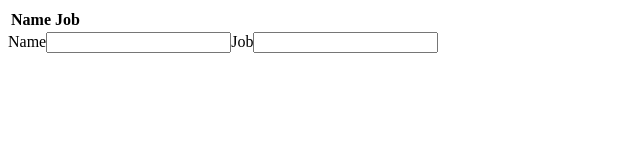
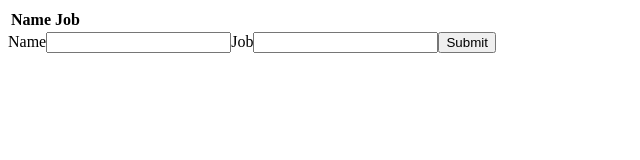
Before and after one commit to cedmonston22/csc-3100-app, a React (Vite) app in the folder packages/react-frontend/: page / in a window 1280 px wide. Shown: the top 160 px of the page, without its empty margins (0-640 px from the left). Built offline with nearby package versions, Linux system fonts and the light colour scheme.

Commit message:
IE1: Commit Step 10

```diff
--- a/packages/react-frontend/src/Form.jsx
+++ b/packages/react-frontend/src/Form.jsx
@@ -1,6 +1,6 @@
 import React, { useState } from "react";
 
-function Form() {
+function Form(props) {
   const [person, setPerson] = useState({
     name: "",
     job: "",
@@ -10,6 +10,12 @@
   const { name, value } = event.target;
   if (name === "job") setPerson({ name: person["name"], job: value });
   else setPerson({ name: value, job: person["job"] });
+  }
+
+  function submitForm() {
+  props.handleSubmit(person);
+  setPerson({ name: "", job: "" });
+
 }
 return (
   <form>
@@ -29,6 +35,7 @@
       value={person.job}
       onChange={handleChange}
     />
+    <input type="button" value="Submit" onClick={submitForm} />
   </form>
 );
 }
--- a/packages/react-frontend/src/MyApp.jsx
+++ b/packages/react-frontend/src/MyApp.jsx
@@ -13,10 +13,14 @@
     setCharacters(updated);
   }
 
+  function updateList(person) {
+  setCharacters([...characters, person]);
+  }
+
   return (
   <div className="container">
     <Table characterData={characters} removeCharacter={removeOneCharacter} />
-    <Form/>
+    <Form handleSubmit={updateList} />
   </div>
   );
 
```
